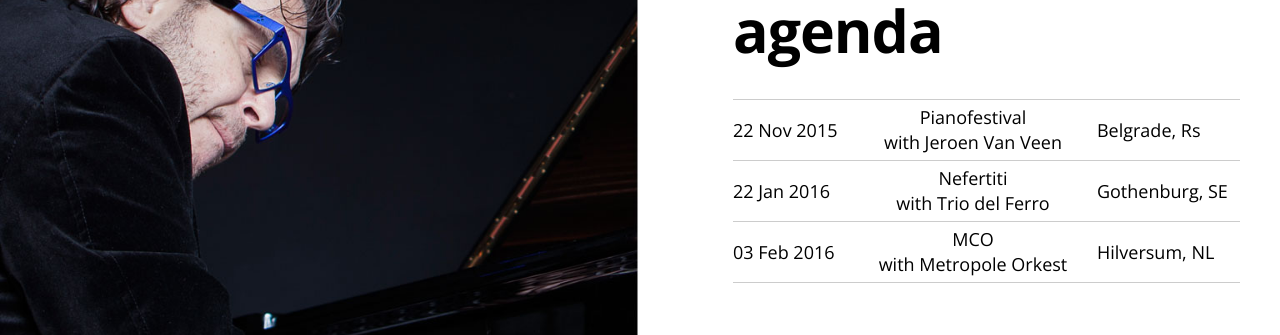
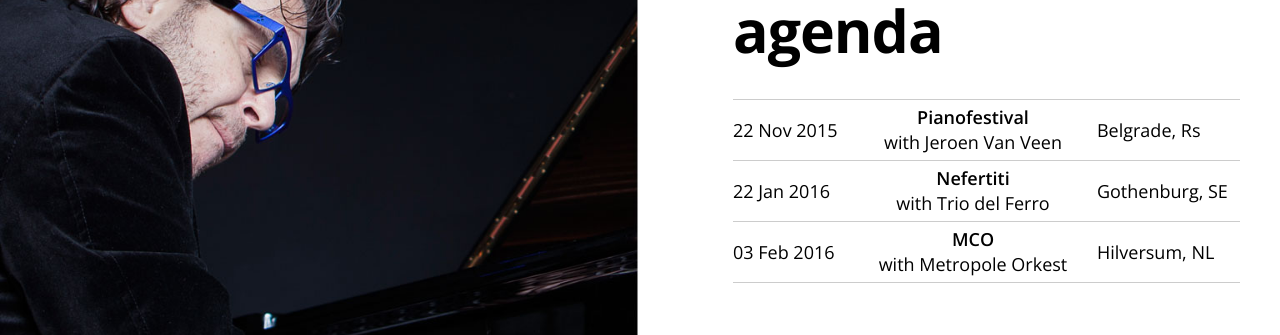
Before and after one commit to mikedelferro/website, a Jekyll site: the page built from agenda.html, in a window 1280 px wide. Shown: the part 243-578 px from the top of the page. Built offline with Jekyll 4.4.1, drawn with Linux system fonts in a browser that asks for light colours; nearby versions of some CDN libraries.

Commit message:
Updated '_layouts/agenda.html' via CloudCannon

```diff
--- a/_layouts/agenda.html
+++ b/_layouts/agenda.html
@@ -618,7 +618,7 @@
 
    <tr>
        <td style="border-top: 1px solid #ccc; padding: 5px 20px 5px 0px; white-space: nowrap;" >{{ item.date | date: "%d %b %Y" }}</td>
-       <td style="border-top: 1px solid #ccc; padding: 5px 20px 5px 0px; text-align: center; "><a href="{{ item.url }}" target="_blank" style="font-weight: 600px; text-decoration: none;">{{ item.venue }}</a><br />{{ item.title }}</td>
+       <td style="border-top: 1px solid #ccc; padding: 5px 20px 5px 0px; text-align: center; "><a href="{{ item.url }}" target="_blank" style="font-weight: 600; text-decoration: none;">{{ item.venue }}</a><br />{{ item.title }}</td>
        <td style="border-top: 1px solid #ccc; padding: 5px 0px 5px 0px; white-space: nowrap;">{{ item.location }}</td>
     </tr>
 
```
